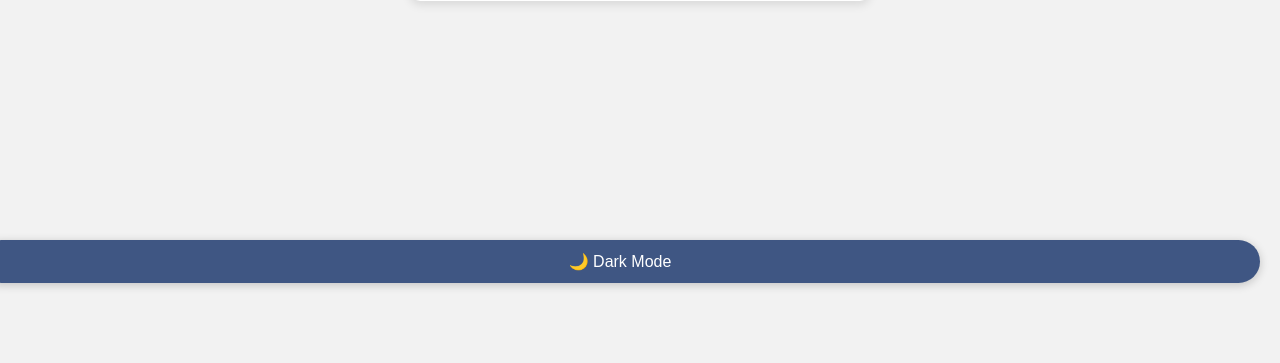
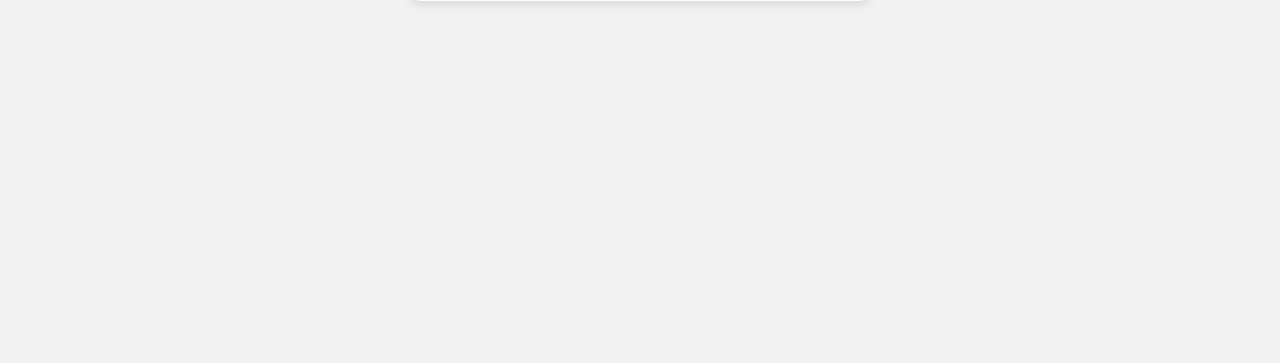
Before and after one commit to danenriquerrhine/project, a Flask app: page /signup in a window 1280 px wide. Shown: the part 487-850 px from the top of the page. Run offline with Flask 3, Linux system fonts and the light colour scheme.

Commit message:
Update signup.html

```diff
--- a/templates/signup.html
+++ b/templates/signup.html
@@ -67,26 +67,5 @@
         <p>Already have an account? <a href="{{ url_for('login') }}">Log in</a></p>
         <p><a href="{{ url_for('homepage') }}">← Back to Home</a></p>
     </div>
-
-    <!-- Dark mode toggle button -->
-    <button class="theme-toggle" id="themeToggle">🌙 Dark Mode</button>
-
-    <script>
-    (function() {
-        const toggle = document.getElementById('themeToggle');
-        const body = document.body;
-        const savedTheme = localStorage.getItem('theme');
-        if (savedTheme === 'dark') {
-            body.classList.add('dark-mode');
-            toggle.textContent = '☀️ Light Mode';
-        }
-        toggle.addEventListener('click', () => {
-            body.classList.toggle('dark-mode');
-            const isDark = body.classList.contains('dark-mode');
-            localStorage.setItem('theme', isDark ? 'dark' : 'light');
-            toggle.textContent = isDark ? '☀️ Light Mode' : '🌙 Dark Mode';
-        });
-    })();
-    </script>
 </body>
 </html>
```
